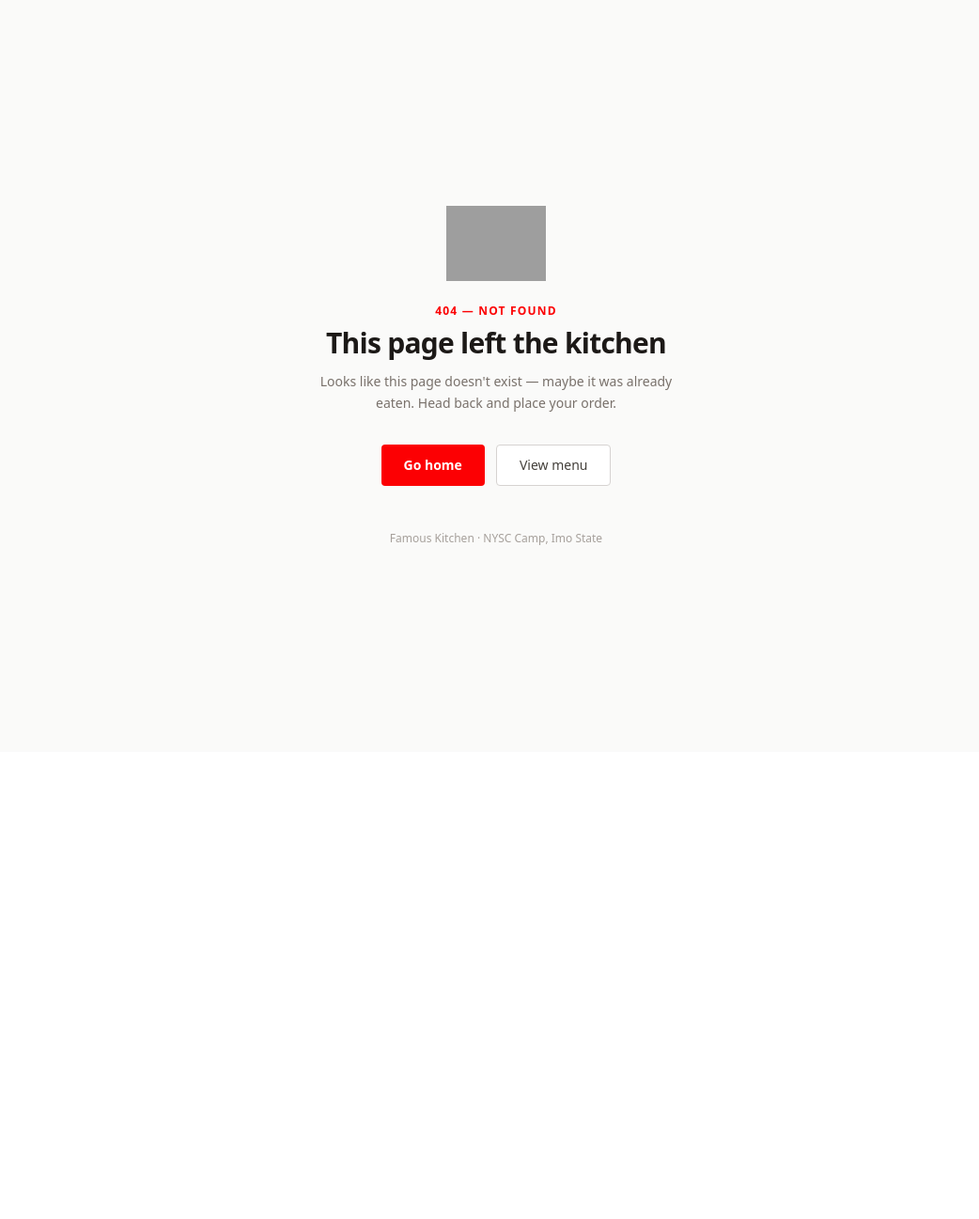
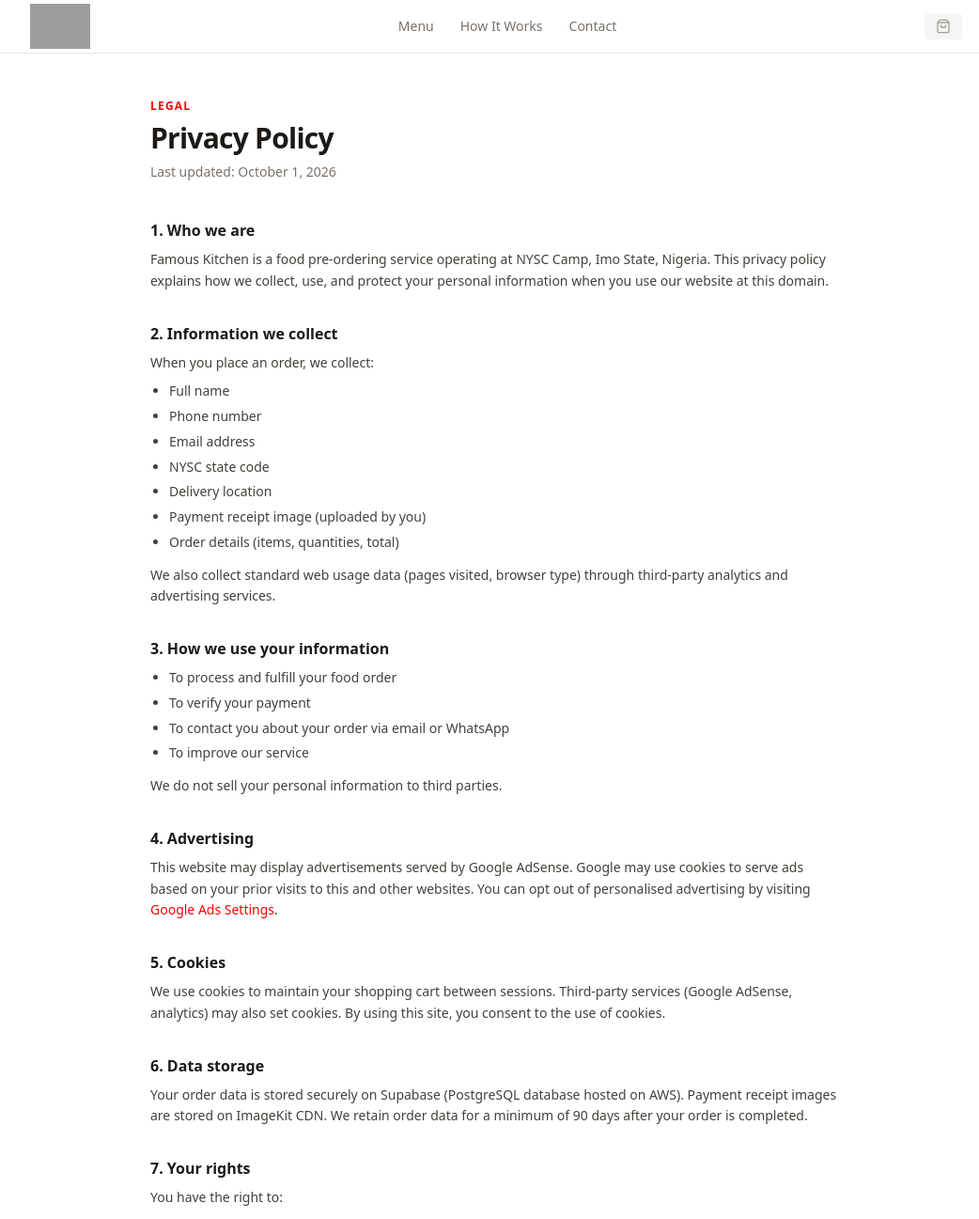
Before and after one commit to ItsAkinlaja/famous-kitchen-app, a Next.js app: page /privacy-policy in a window 1280 px wide. Before the commit this address had no page. Shown: the top 1297 px of the page at 94% size, without its empty margins (112-1154 px from the left). Before the commit the page ends 800 px from the top, so only its background shows below. Built offline with nearby package versions, Linux system fonts and the light colour scheme; grey boxes are pictures that could not be loaded.

Commit message:
feat: add privacy policy page and AdSense placeholder

```diff
--- /dev/null
+++ b/src/app/(customer)/privacy-policy/page.tsx
@@ -0,0 +1,150 @@
+import type { Metadata } from "next";
+
+export const metadata: Metadata = {
+  title: "Privacy Policy | Famous Kitchen",
+  description: "Privacy policy for Famous Kitchen food pre-ordering app.",
+};
+
+export default function PrivacyPolicyPage() {
+  return (
+    <div className="mx-auto max-w-3xl px-4 py-12">
+      <div className="mb-10">
+        <p className="text-xs font-semibold uppercase tracking-widest text-[#FC0003]">
+          Legal
+        </p>
+        <h1 className="mt-2 text-3xl font-bold tracking-tight text-stone-900">
+          Privacy Policy
+        </h1>
+        <p className="mt-2 text-sm text-stone-500">
+          Last updated: October 1, 2026
+        </p>
+      </div>
+
+      <div className="prose prose-stone max-w-none space-y-8 text-sm text-stone-700 leading-relaxed">
+
+        <section>
+          <h2 className="text-base font-semibold text-stone-900 mb-2">1. Who we are</h2>
+          <p>
+            Famous Kitchen is a food pre-ordering service operating at NYSC Camp, Imo State, Nigeria.
+            This privacy policy explains how we collect, use, and protect your personal information
+            when you use our website at this domain.
+          </p>
+        </section>
+
+        <section>
+          <h2 className="text-base font-semibold text-stone-900 mb-2">2. Information we collect</h2>
+          <p>When you place an order, we collect:</p>
+          <ul className="mt-2 list-disc pl-5 space-y-1">
+            <li>Full name</li>
+            <li>Phone number</li>
+            <li>Email address</li>
+            <li>NYSC state code</li>
+            <li>Delivery location</li>
+            <li>Payment receipt image (uploaded by you)</li>
+            <li>Order details (items, quantities, total)</li>
+          </ul>
+          <p className="mt-3">
+            We also collect standard web usage data (pages visited, browser type) through
+            third-party analytics and advertising services.
+          </p>
+        </section>
+
+        <section>
+          <h2 className="text-base font-semibold text-stone-900 mb-2">3. How we use your information</h2>
+          <ul className="list-disc pl-5 space-y-1">
+            <li>To process and fulfill your food order</li>
+            <li>To verify your payment</li>
+            <li>To contact you about your order via email or WhatsApp</li>
+            <li>To improve our service</li>
+          </ul>
+          <p className="mt-3">
+            We do not sell your personal information to third parties.
+          </p>
+        </section>
+
+        <section>
+          <h2 className="text-base font-semibold text-stone-900 mb-2">4. Advertising</h2>
+          <p>
+            This website may display advertisements served by Google AdSense. Google may use
+            cookies to serve ads based on your prior visits to this and other websites.
+            You can opt out of personalised advertising by visiting{" "}
+            <a
+              href="https://www.google.com/settings/ads"
+              target="_blank"
+              rel="noopener noreferrer"
+              className="text-[#FC0003] hover:underline"
+            >
+              Google Ads Settings
+            </a>
+            .
+          </p>
+        </section>
+
+        <section>
+          <h2 className="text-base font-semibold text-stone-900 mb-2">5. Cookies</h2>
+          <p>
+            We use cookies to maintain your shopping cart between sessions. Third-party
+            services (Google AdSense, analytics) may also set cookies. By using this site,
+            you consent to the use of cookies.
+          </p>
+        </section>
+
+        <section>
+          <h2 className="text-base font-semibold text-stone-900 mb-2">6. Data storage</h2>
+          <p>
+            Your order data is stored securely on Supabase (PostgreSQL database hosted on AWS).
+            Payment receipt images are stored on ImageKit CDN. We retain order data for a
+            minimum of 90 days after your order is completed.
+          </p>
+        </section>
+
+        <section>
+          <h2 className="text-base font-semibold text-stone-900 mb-2">7. Your rights</h2>
+          <p>You have the right to:</p>
+          <ul className="mt-2 list-disc pl-5 space-y-1">
+            <li>Request a copy of the data we hold about you</li>
+            <li>Request deletion of your data after your order is complete</li>
+            <li>Opt out of any future marketing communications</li>
+          </ul>
+          <p className="mt-3">
+            To exercise these rights, contact us at{" "}
+            <a
+              href="mailto:ayoadeokiki94@gmail.com"
+              className="text-[#FC0003] hover:underline"
+            >
+              ayoadeokiki94@gmail.com
+            </a>
+            .
+          </p>
+        </section>
+
+        <section>
+          <h2 className="text-base font-semibold text-stone-900 mb-2">8. Changes to this policy</h2>
+          <p>
+            We may update this policy from time to time. Any changes will be posted on this page
+            with an updated date.
+          </p>
+        </section>
+
+        <section>
+          <h2 className="text-base font-semibold text-stone-900 mb-2">9. Contact</h2>
+          <p>
+            For any privacy-related questions, contact us at{" "}
+            <a
+              href="mailto:ayoadeokiki94@gmail.com"
+              className="text-[#FC0003] hover:underline"
+            >
+              ayoadeokiki94@gmail.com
+            </a>{" "}
+            or call{" "}
+            <a href="tel:08164969794" className="text-[#FC0003] hover:underline">
+              08164969794
+            </a>
+            .
+          </p>
+        </section>
+
+      </div>
+    </div>
+  );
+}
--- a/src/app/layout.tsx
+++ b/src/app/layout.tsx
@@ -1,5 +1,11 @@
 import type { Metadata } from "next";
 import "./globals.css";
+
+// ── Google AdSense ──────────────────────────────────────────────────────────
+// Replace YOUR_ADSENSE_ID below with your real publisher ID (ca-pub-XXXXXXXXXXXXXXXX)
+// after your AdSense account is approved. Then uncomment the <Script> tag.
+// import Script from "next/script";
+const ADSENSE_ID = ""; // e.g. "ca-pub-1234567890123456"
 
 export const metadata: Metadata = {
   title: {
@@ -34,6 +40,16 @@ export default function RootLayout({
   return (
     <html lang="en">
       <body suppressHydrationWarning>
+        {/* Uncomment once AdSense is approved and ADSENSE_ID is set:
+        {ADSENSE_ID && (
+          <Script
+            async
+            src={`https://pagead2.googlesyndication.com/pagead/js/adsbygoogle.js?client=${ADSENSE_ID}`}
+            crossOrigin="anonymous"
+            strategy="afterInteractive"
+          />
+        )}
+        */}
         <a
           href="#main-content"
           className="sr-only focus:not-sr-only focus:fixed focus:top-4 focus:left-4 focus:z-50 focus:rounded focus:bg-stone-900 focus:px-4 focus:py-2 focus:text-sm focus:text-white"
--- a/src/components/layout/Footer.tsx
+++ b/src/components/layout/Footer.tsx
@@ -98,6 +98,13 @@ export function Footer() {
           <p className="text-xs text-stone-500">
             &copy; {new Date().getFullYear()} Famous Kitchen. All rights reserved.
           </p>
+          <div className="flex items-center gap-4">
+            <a
+              href="/privacy-policy"
+              className="text-xs text-stone-500 hover:text-stone-400 transition-colors"
+            >
+              Privacy Policy
+            </a>
             <p className="text-xs text-stone-500">
               Designed &amp; developed by{" "}
               <a
@@ -111,6 +118,7 @@ export function Footer() {
             </p>
           </div>
         </div>
+      </div>
 
     </footer>
   );
```
Lines whose indentation alone changed are shown as unchanged.
